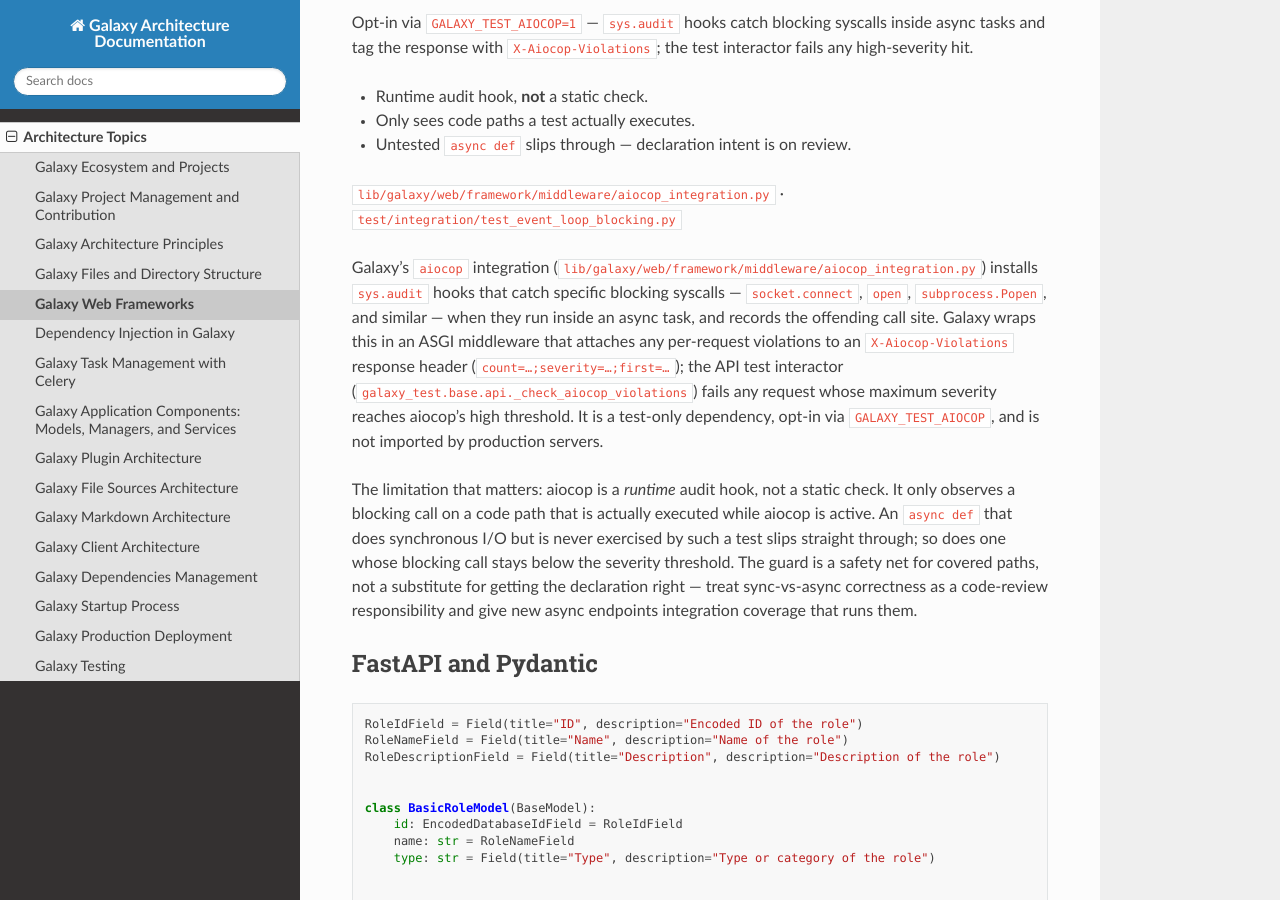
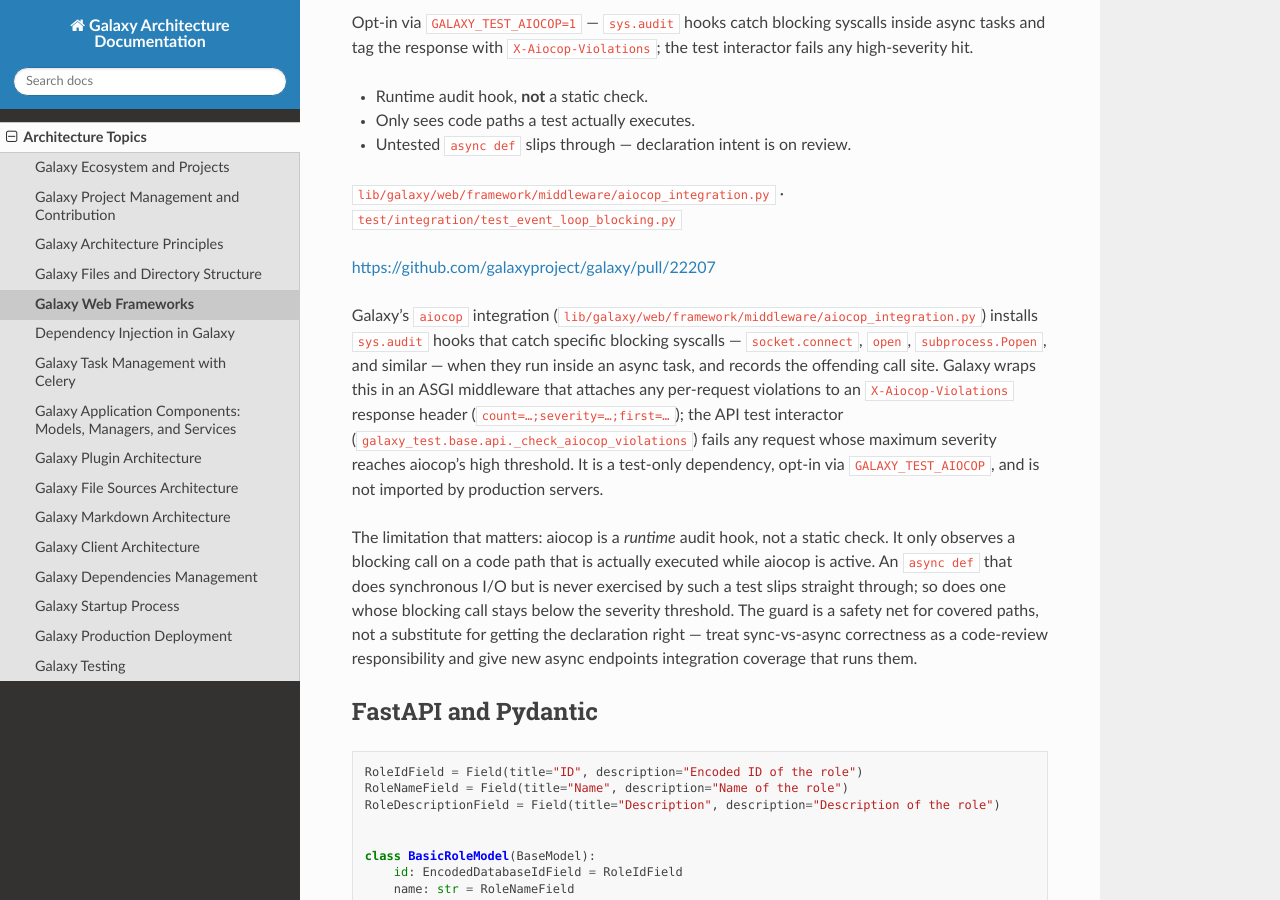
Before and after one commit to jmchilton/galaxy-architecture, a Sphinx documentation site: the page built from doc/source/architecture/frameworks.md, in a window 1280 px wide and 900 px high, scrolled down 13875 px. Built offline with Sphinx 7.4.7 and the Read the Docs theme 3.1.0, drawn with Linux system fonts in a browser that asks for light colours; part of the change alters nothing that is shown.

Commit message:
Link the aiocop PR (#22207) from the guard slide and metadata
PR #22207 (mvdbeek, release_26.0) introduced
lib/galaxy/web/framework/middleware/aiocop_integration.py — link it
from the aiocop-guard slide and add to related_pull_requests.

Co-Authored-By: Claude Opus 4.7 (1M context) <noreply@anthropic.com>

```diff
--- a/doc/source/architecture/frameworks.md
+++ b/doc/source/architecture/frameworks.md
@@ -530,6 +530,8 @@ syscalls inside async tasks and tag the response with
 `lib/galaxy/web/framework/middleware/aiocop_integration.py` ·
 `test/integration/test_event_loop_blocking.py`
 
+[https://github.com/galaxyproject/galaxy/pull/22207](https://github.com/galaxyproject/galaxy/pull/22207)
+
 Galaxy's `aiocop` integration
 (`lib/galaxy/web/framework/middleware/aiocop_integration.py`) installs
 `sys.audit` hooks that catch specific blocking syscalls — `socket.connect`,
```
Also changed, not shown: 2 other files.
